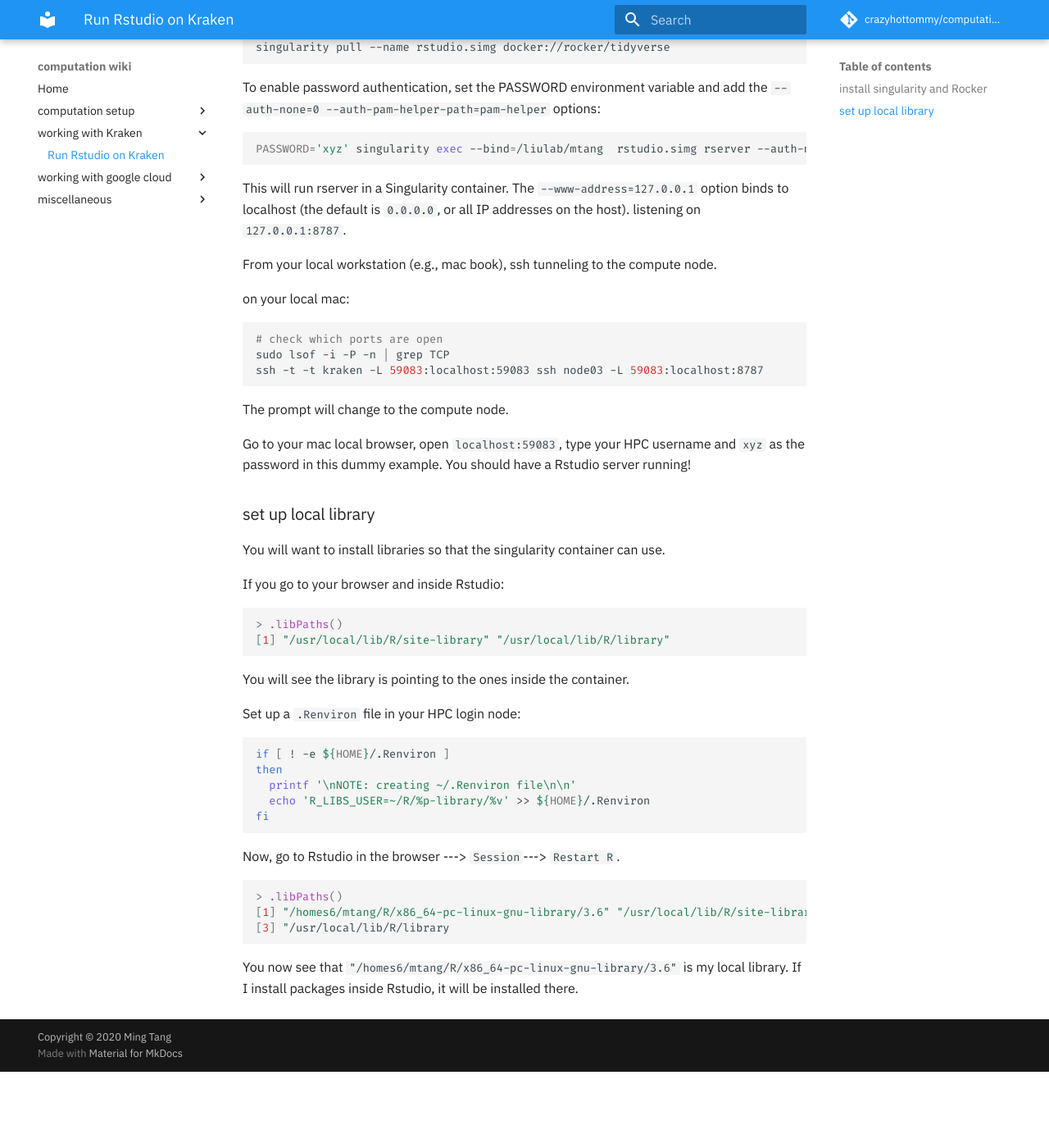
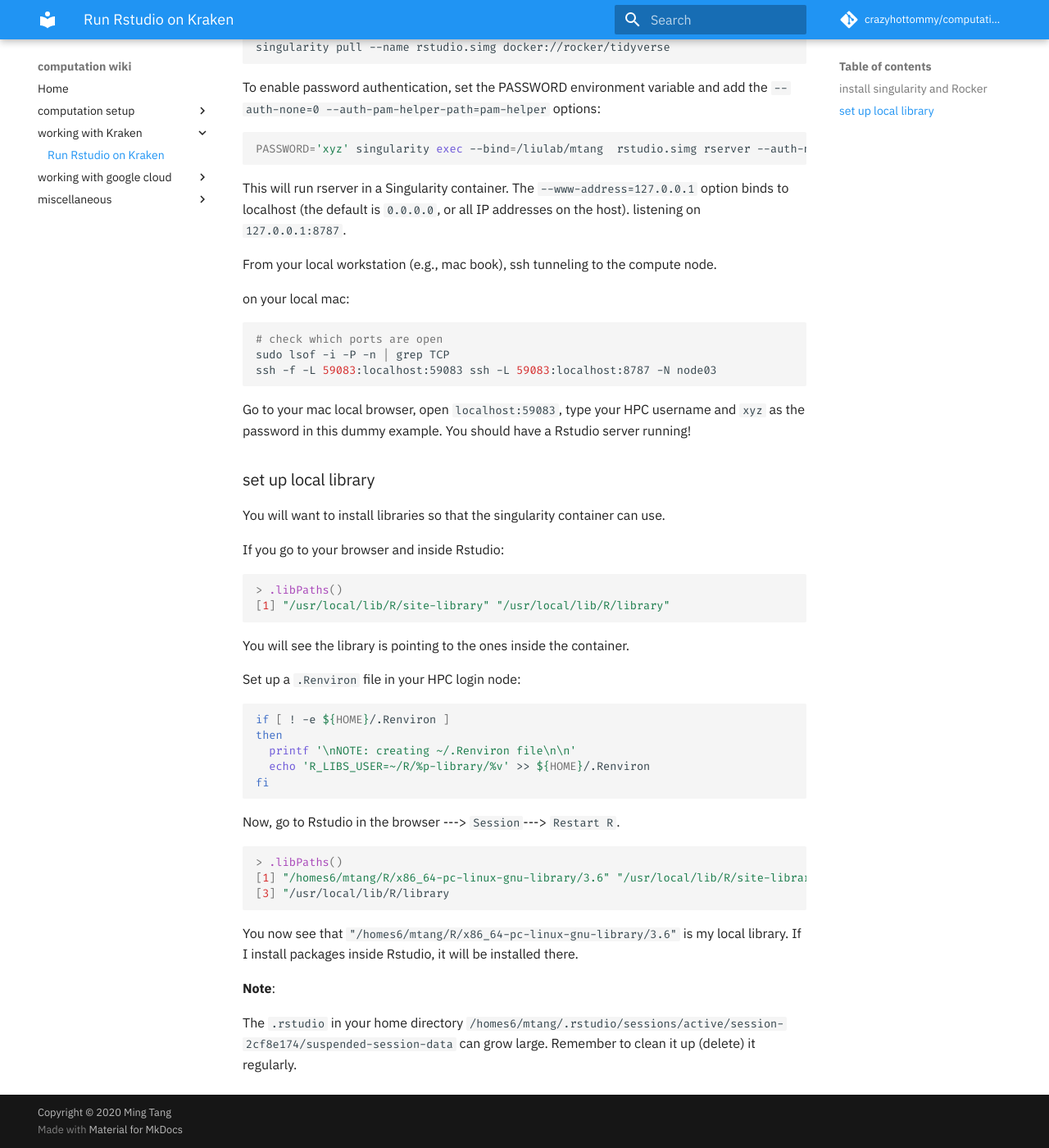
Before and after one commit to crazyhottommy/computation_wiki, an MkDocs documentation site: the page built from docs/kraken/kraken_rstudio.md, in a window 1280 px wide and 1400 px high, scrolled down 1555 px. Shown: the whole window at 82% size. Built offline with MkDocs 1.6.1 and Material for MkDocs 9.7.7, drawn with Linux system fonts in a browser that asks for light colours; nearby versions of some CDN libraries; library files that are not in the unit come from our copies; comment, search, counter and statistics services are not loaded; before the commit the page ends 2862 px from its top, so only the background shows below that.

Commit message:
update ssh -L

````diff
--- a/docs/kraken/kraken_rstudio.md
+++ b/docs/kraken/kraken_rstudio.md
@@ -97,9 +97,9 @@
 ```bash
 # check which ports are open
 sudo lsof -i -P -n | grep TCP
-ssh -t -t kraken -L 59083:localhost:59083 ssh node03 -L 59083:localhost:8787
+ssh -f -L 59083:localhost:59083 ssh -L 59083:localhost:8787 -N node03
 ```
-The prompt will change to the compute node.
+
 
 Go to your mac local browser, open `localhost:59083`, type your HPC username and `xyz` as the password in this dummy example.
 You should have a Rstudio server running!
@@ -138,3 +138,9 @@
 
 You now see that `"/homes6/mtang/R/x86_64-pc-linux-gnu-library/3.6"` is my local library. If I install packages inside Rstudio,
 it will be installed there.
+
+
+**Note**:
+
+The `.rstudio`  in your home directory `/homes6/mtang/.rstudio/sessions/active/session-2cf8e174/suspended-session-data` can grow large.
+Remember to clean it up (delete) it regularly.
````
Also changed, not shown: site/kraken/kraken_rstudio/index.html, site/search/search_index.json, site/sitemap.xml, 1 other file.
